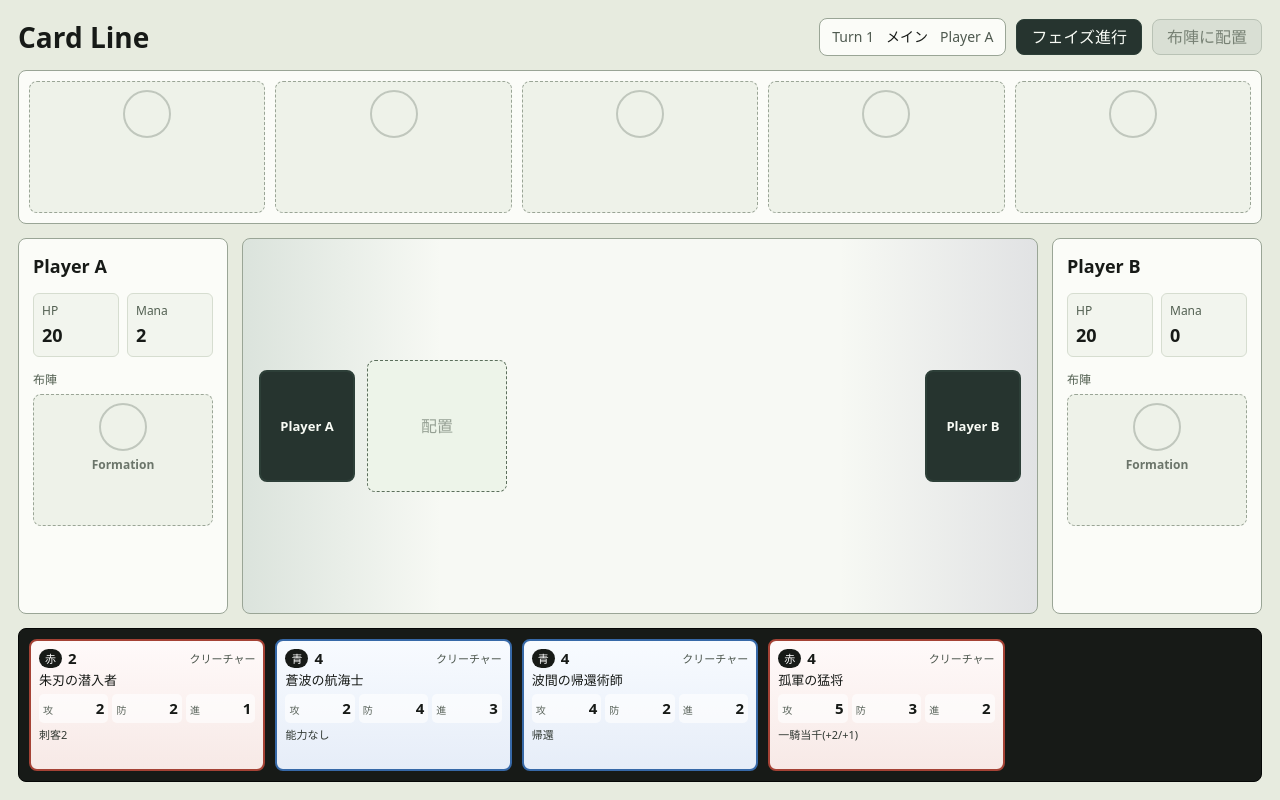
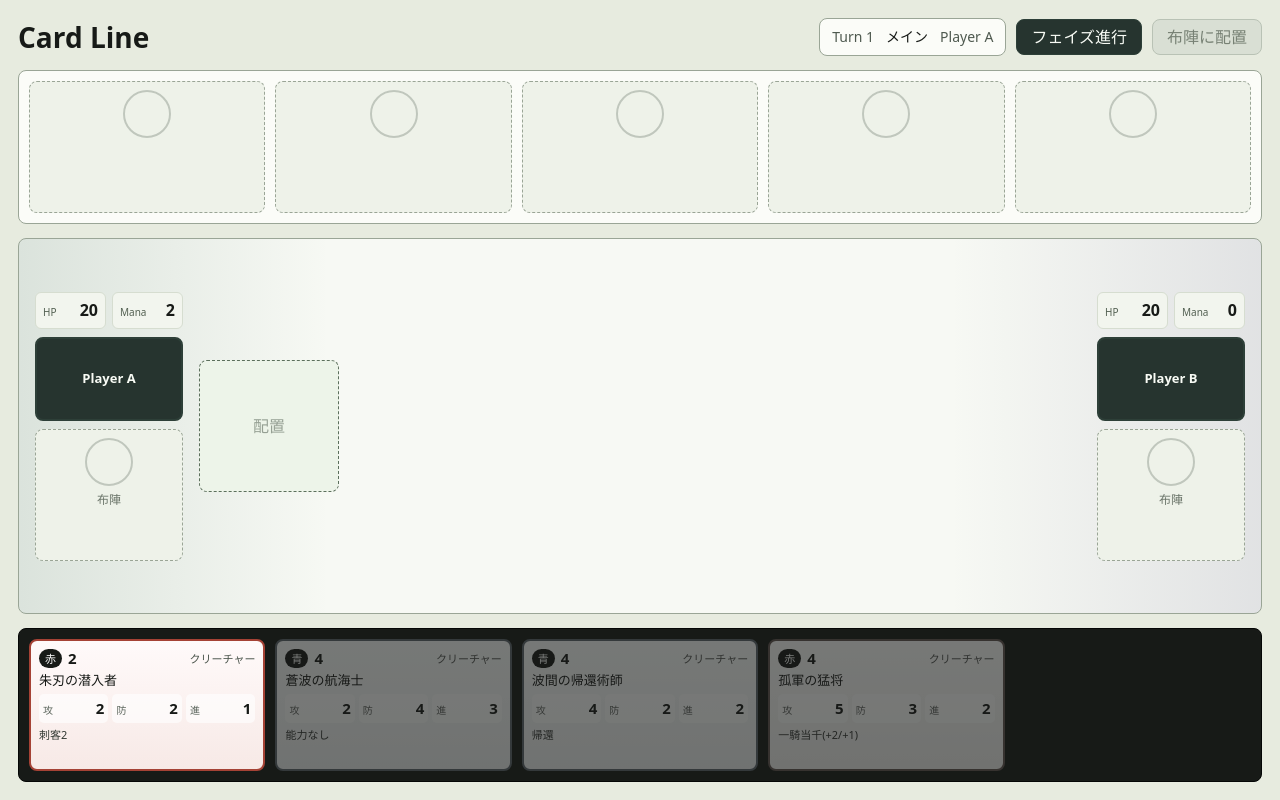
Before and after one commit to kurehajime/cardivide, a React (Vite) app: page / in a window 1280 px wide. Built offline with nearby package versions, Linux system fonts and the light colour scheme.

Commit message:
UIカイゼン

```diff
--- a/src/App.css
+++ b/src/App.css
@@ -79,15 +79,6 @@
   font-weight: 700;
 }
 
-.tabletop {
-  min-height: 0;
-  display: grid;
-  grid-template-columns: 210px minmax(420px, 1fr) 210px;
-  gap: 14px;
-  align-items: stretch;
-}
-
-.player-panel,
 .board-panel,
 .hand-panel {
   border: 1px solid #9aa596;
@@ -95,83 +86,60 @@
   background: #fbfcf8;
 }
 
-.player-panel {
-  display: flex;
-  flex-direction: column;
-  gap: 14px;
-  padding: 14px;
+.board-panel {
   min-width: 0;
+  display: grid;
+  grid-template-columns: 148px minmax(0, 1fr) 148px;
+  gap: 16px;
+  align-items: center;
+  padding: 16px;
+  overflow-x: auto;
+  background:
+    linear-gradient(90deg, rgba(72, 112, 95, 0.16), transparent 25%, transparent 75%, rgba(91, 88, 128, 0.14)),
+    #f7f9f4;
 }
 
-.player-panel h2 {
-  margin: 0;
-  font-size: 18px;
-  letter-spacing: 0;
+.board-player {
+  min-width: 0;
+  display: grid;
+  gap: 8px;
+  align-content: center;
 }
 
-.player-panel dl {
+.board-player-stats {
   display: grid;
   grid-template-columns: repeat(2, minmax(0, 1fr));
-  gap: 8px;
+  gap: 6px;
   margin: 0;
 }
 
-.player-panel dl div {
-  padding: 8px;
+.board-player-stats div {
+  display: flex;
+  align-items: baseline;
+  justify-content: space-between;
+  gap: 4px;
+  min-width: 0;
+  padding: 6px 7px;
   border: 1px solid #d6ddd0;
   border-radius: 6px;
   background: #f2f5ee;
 }
 
-.player-panel dt {
+.board-player-stats dt {
   color: #536052;
-  font-size: 12px;
+  font-size: 10px;
 }
 
-.player-panel dd {
-  margin: 2px 0 0;
+.board-player-stats dd {
+  margin: 0;
   color: #171a17;
-  font-size: 18px;
-  font-weight: 700;
-}
-
-.player-card-zones {
-  display: grid;
-  grid-template-columns: repeat(2, minmax(0, 1fr));
-  gap: 10px;
-}
-
-.card-zone {
-  display: grid;
-  gap: 6px;
-  min-width: 0;
-}
-
-.card-zone span {
-  color: #536052;
-  font-size: 12px;
-  font-weight: 700;
-}
-
-.card-zone-wide {
-  grid-column: 1 / -1;
-}
-
-.board-panel {
-  min-width: 0;
-  display: grid;
-  grid-template-columns: 96px minmax(0, 1fr) 96px;
-  gap: 12px;
-  align-items: center;
-  padding: 16px;
-  background:
-    linear-gradient(90deg, rgba(72, 112, 95, 0.16), transparent 25%, transparent 75%, rgba(91, 88, 128, 0.14)),
-    #f7f9f4;
+  font-size: 16px;
+  font-weight: 800;
 }
 
 .board-endpoint {
   position: relative;
-  height: 112px;
+  height: 84px;
   display: grid;
   place-items: center;
   border: 2px solid #2d3f38;
@@ -181,6 +149,10 @@
   font-size: 13px;
   font-weight: 700;
   text-align: center;
+}
+
+.board-formation {
+  min-width: 0;
 }
 
 .board-lane-scroll {
@@ -193,6 +165,7 @@
   column-gap: 10px;
   row-gap: 8px;
   align-items: stretch;
+  justify-content: safe center;
   overflow-x: auto;
 }
 
@@ -361,6 +334,15 @@
   cursor: default;
 }
 
+.hand-card-unaffordable:disabled {
+  cursor: not-allowed;
+}
+
+.hand-card-unaffordable > .card-view {
+  filter: grayscale(0.85);
+  opacity: 0.42;
+}
+
 .card-view {
   min-height: 158px;
   display: grid;
@@ -520,16 +502,10 @@
 }
 
 @media (max-width: 980px) {
-  .tabletop {
-    grid-template-columns: 1fr;
-  }
-
   .board-panel {
-    grid-template-columns: 1fr;
-  }
-
-  .board-endpoint {
-    height: 56px;
+    grid-template-columns: 132px minmax(320px, 1fr) 132px;
+    gap: 10px;
+    padding: 12px;
   }
 }
 
--- a/src/components/BoardView.tsx
+++ b/src/components/BoardView.tsx
@@ -30,6 +30,46 @@ type BoardGroup = {
   attack: number
   defense: number
 }
+
+type BoardPlayerProps = {
+  player: PlayerState
+  cards: Record<CardInstanceId, CardInstance>
+  damage: number | null
+}
+
+const BoardPlayer = ({ player, cards, damage }: BoardPlayerProps) => (
+  <section className="board-player" aria-label={`${player.name} field`}>
+    <dl className="board-player-stats">
+      <div>
+        <dt>HP</dt>
+        <dd>{player.hp}</dd>
+      </div>
+      <div>
+        <dt>Mana</dt>
+        <dd>{player.mana}</dd>
+      </div>
+    </dl>
+    <div className="board-endpoint" data-player-id={player.id}>
+      {player.name}
+      {damage !== null && (
+        <span
+          className="damage-marker player-damage-marker"
+          role="status"
+          aria-label={`プレイヤーに${damage}ダメージ`}
+        >
+          {damage}
+        </span>
+      )}
+    </div>
+    <div className="board-formation" aria-label={`${player.name} formation`}>
+      <CardView
+        card={player.formation === null ? null : cards[player.formation].card}
+        compact
+        label="布陣"
+      />
+    </div>
+  </section>
+)
 
 const collectGroups = (
   board: Board,
@@ -90,18 +130,11 @@ const BoardView = ({
 
   return (
     <section className="board-panel" aria-label="battlefield">
-      <div className="board-endpoint" data-player-id="playerA">
-        {players.playerA.name}
-        {playerDamageMarker?.playerId === 'playerA' && (
-          <span
-            className="damage-marker player-damage-marker"
-            role="status"
-            aria-label={`プレイヤーに${playerDamageMarker.damage}ダメージ`}
-          >
-            {playerDamageMarker.damage}
-          </span>
-        )}
-      </div>
+      <BoardPlayer
+        player={players.playerA}
+        cards={cards}
+        damage={playerDamageMarker?.playerId === 'playerA' ? playerDamageMarker.damage : null}
+      />
       <motion.div className="board-lane-scroll" layoutScroll>
         {board.creatures.length === 0 ? (
           <div className="board-lane-grid" style={{ gridTemplateColumns }}>
@@ -175,18 +208,11 @@ const BoardView = ({
           </div>
         )}
       </motion.div>
-      <div className="board-endpoint" data-player-id="playerB">
-        {players.playerB.name}
-        {playerDamageMarker?.playerId === 'playerB' && (
-          <span
-            className="damage-marker player-damage-marker"
-            role="status"
-            aria-label={`プレイヤーに${playerDamageMarker.damage}ダメージ`}
-          >
-            {playerDamageMarker.damage}
-          </span>
-        )}
-      </div>
+      <BoardPlayer
+        player={players.playerB}
+        cards={cards}
+        damage={playerDamageMarker?.playerId === 'playerB' ? playerDamageMarker.damage : null}
+      />
     </section>
   )
 }
--- a/src/components/GameApp.tsx
+++ b/src/components/GameApp.tsx
@@ -4,7 +4,6 @@ import { GameManager, type CardInstanceId } from '../game'
 import BoardView from './BoardView'
 import HandView from './HandView'
 import PhaseBar from './PhaseBar'
-import PlayerPanel from './PlayerPanel'
 
 const COMBAT_EFFECT_DURATION_MS = 500
 
@@ -155,13 +154,12 @@ const GameApp = () => {
             cards={playerBHand}
             playerName={playerB.name}
             position="top"
+            availableMana={playerB.mana}
             active={state.activePlayerId === 'playerB'}
             disabled={state.activePlayerId !== 'playerB' || state.phase !== 'main'}
             selectedCardId={state.activePlayerId === 'playerB' ? selectedCardId : null}
             onCardClick={handleCardClick}
           />
-          <section className="tabletop" aria-label="game table">
-            <PlayerPanel player={playerA} cards={state.cards} align="left" />
           <BoardView
             board={state.board}
             cards={state.cards}
@@ -178,12 +176,11 @@ const GameApp = () => {
             onInsertClick={handleInsertClick}
             onGroupAttack={handleGroupAttack}
           />
-            <PlayerPanel player={playerB} cards={state.cards} align="right" />
-          </section>
           <HandView
             cards={playerAHand}
             playerName={playerA.name}
             position="bottom"
+            availableMana={playerA.mana}
             active={state.activePlayerId === 'playerA'}
             disabled={state.activePlayerId !== 'playerA' || state.phase !== 'main'}
             selectedCardId={state.activePlayerId === 'playerA' ? selectedCardId : null}
--- a/src/components/HandView.tsx
+++ b/src/components/HandView.tsx
@@ -6,6 +6,7 @@ type HandViewProps = {
   cards: CardInstance[]
   playerName: string
   position: 'top' | 'bottom'
+  availableMana: number
   active?: boolean
   disabled?: boolean
   selectedCardId?: CardInstanceId | null
@@ -18,6 +19,7 @@ const HandView = ({
   cards,
   playerName,
   position,
+  availableMana,
   active = false,
   disabled = false,
   selectedCardId = null,
@@ -30,20 +32,32 @@ const HandView = ({
       className={`hand-panel hand-panel-${position} ${active ? 'hand-panel-active' : ''}`}
       aria-label={`${playerName} hand`}
     >
-      {visibleCards.map((card, index) => (
+      {visibleCards.map((card, index) => {
+        const unaffordable = card !== null && card.card.cost > availableMana
+        const cardClassName = [
+          'hand-card-button',
+          unaffordable ? 'hand-card-unaffordable' : '',
+          selectedCardId === card?.id ? 'hand-card-selected' : '',
+        ]
+          .filter(Boolean)
+          .join(' ')
+
+        return (
           <motion.button
             key={card?.id ?? `empty-${index}`}
             layout="position"
             layoutId={card ? `card-${card.id}` : undefined}
             data-card-id={card?.id}
-          className={`hand-card-button ${selectedCardId === card?.id ? 'hand-card-selected' : ''}`}
+            className={cardClassName}
             type="button"
-          disabled={!card || disabled}
+            title={unaffordable ? 'マナ不足' : undefined}
+            disabled={!card || disabled || unaffordable}
             onClick={() => card && onCardClick?.(card.id)}
           >
             <CardView card={card?.card ?? null} compact />
           </motion.button>
-      ))}
+        )
+      })}
     </section>
   )
 }
--- a/src/components/PlayerPanel.tsx
+++ /dev/null
@@ -1,36 +0,0 @@
-import type { CardInstance, CardInstanceId, PlayerState } from '../game'
-import CardView from './CardView'
-
-type PlayerPanelProps = {
-  player: PlayerState
-  cards: Record<CardInstanceId, CardInstance>
-  align: 'left' | 'right'
-}
-
-const PlayerPanel = ({ player, cards, align }: PlayerPanelProps) => (
-  <aside className={`player-panel player-panel-${align}`} aria-label={player.name}>
-    <h2>{player.name}</h2>
-    <dl>
-      <div>
-        <dt>HP</dt>
-        <dd>{player.hp}</dd>
-      </div>
-      <div>
-        <dt>Mana</dt>
-        <dd>{player.mana}</dd>
-      </div>
-    </dl>
-    <div className="player-card-zones">
-      <div className="card-zone card-zone-wide">
-        <span>布陣</span>
-        <CardView
-          card={player.formation === null ? null : cards[player.formation].card}
-          compact
-          label="Formation"
-        />
-      </div>
-    </div>
-  </aside>
-)
-
-export default PlayerPanel
```
Lines whose indentation alone changed are shown as unchanged.
